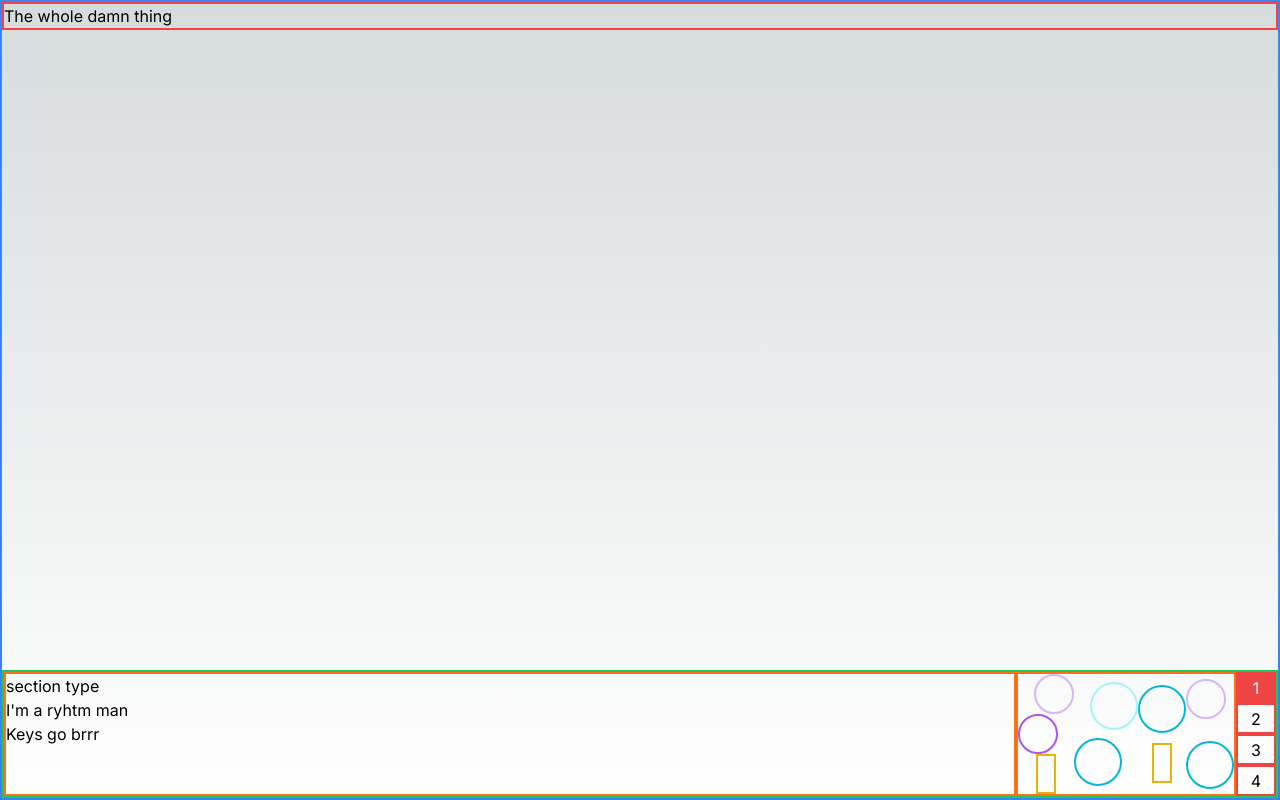
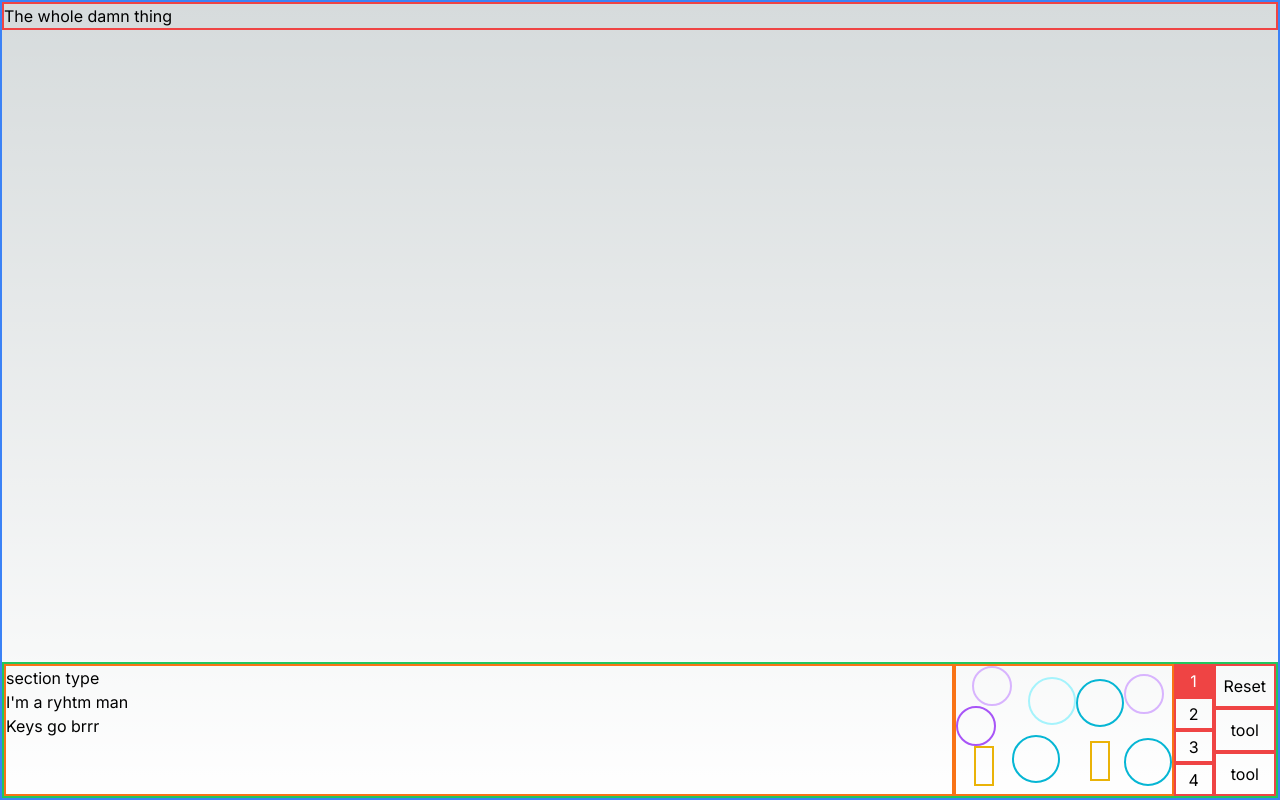
Before and after one commit to AdamSaunders26/iRock-Arranger, a Next.js app: page / in a window 1280 px wide. Built offline with nearby package versions, Linux system fonts and the light colour scheme.

Commit message:
add reset option

```diff
--- a/app/Drum.tsx
+++ b/app/Drum.tsx
@@ -1,13 +1,26 @@
 "use client";
 import { useState } from "react";
 
-export default function Drum({ kind }: { kind: string }) {
-  const drum = "border-2 border-cyan-500 rounded-full w-12 h-12";
-  const drum1 = "border-2 border-cyan-200 ml-4 rounded-full w-12 h-12";
-  const cymbal = "border-2 border-purple-500 rounded-full w-10 h-10";
-  const cymbal1 = "border-2 border-purple-300 ml-4 rounded-full w-10 h-10";
-  const cymbal2 = "border-2 border-purple-300 mb-4 rounded-full w-10 h-10";
-  const pedal = "border-2 border-yellow-500 place-self-center  w-5 h-10";
+export default function Drum({
+  kind,
+  currentNum,
+  reset,
+}: {
+  kind: string;
+  currentNum: number;
+  reset: boolean;
+}) {
+  const drum = "border-2 border-cyan-500 rounded-full w-12 h-12 text-center";
+  const drum1 =
+    "border-2 border-cyan-200 ml-4 rounded-full w-12 h-12 text-center";
+  const cymbal =
+    "border-2 border-purple-500 rounded-full w-10 h-10 text-center";
+  const cymbal1 =
+    "border-2 border-purple-300 ml-4 rounded-full w-10 h-10 text-center";
+  const cymbal2 =
+    "border-2 border-purple-300 mb-4 rounded-full w-10 h-10 text-center";
+  const pedal =
+    "border-2 border-yellow-500 place-self-center  w-5 h-10 text-center";
 
   let divName = "";
 
@@ -34,16 +47,22 @@ export default function Drum({ kind }: { kind: string }) {
       break;
   }
 
-  const [tap, setTap] = useState(false);
-
+  const [text, setText] = useState("");
+  console.log(text);
   return (
     <p
       onClick={() => {
-        setTap((curr) => !curr);
+        if (reset) {
+          setText("");
+        } else {
+          setText((curr) => {
+            return curr + ` ${currentNum}`;
+          });
+        }
       }}
       className={divName}
     >
-      {tap ? "tap" : null}
+      {text ? text : null}
     </p>
   );
 }
--- a/app/DrumPad.tsx
+++ b/app/DrumPad.tsx
@@ -1,24 +1,30 @@
 import Drum from "./Drum";
 
-export default function DrumPad() {
+export default function DrumPad({
+  currentNum,
+  reset,
+}: {
+  currentNum: number;
+  reset: boolean;
+}) {
   return (
     <div className="border-2 border-orange-500 flex">
       <div className=" flex flex-col">
-        <Drum kind={"cymbal1"} />
-        <Drum kind={"cymbal"} />
-        <Drum kind={"pedal"} />
+        <Drum kind={"cymbal1"} currentNum={currentNum} reset={reset} />
+        <Drum kind={"cymbal"} currentNum={currentNum} reset={reset} />
+        <Drum kind={"pedal"} currentNum={currentNum} reset={reset} />
       </div>
       <div className=" flex flex-col justify-evenly">
-        <Drum kind={"drum1"} />
-        <Drum kind={"drum"} />
+        <Drum kind={"drum1"} currentNum={currentNum} reset={reset} />
+        <Drum kind={"drum"} currentNum={currentNum} reset={reset} />
       </div>
       <div className=" flex flex-col justify-evenly">
-        <Drum kind={"drum"} />
-        <Drum kind={"pedal"} />
+        <Drum kind={"drum"} currentNum={currentNum} reset={reset} />
+        <Drum kind={"pedal"} currentNum={currentNum} reset={reset} />
       </div>
       <div className=" flex flex-col justify-evenly">
-        <Drum kind={"cymbal2"} />
-        <Drum kind={"drum"} />
+        <Drum kind={"cymbal2"} currentNum={currentNum} reset={reset} />
+        <Drum kind={"drum"} currentNum={currentNum} reset={reset} />
       </div>
     </div>
   );
--- /dev/null
+++ b/app/ResetTool.tsx
@@ -0,0 +1,25 @@
+"use client";
+
+import { useState } from "react";
+
+export default function ResetTool({
+  reset,
+  setReset,
+}: {
+  reset: boolean;
+  setReset: React.Dispatch<React.SetStateAction<boolean>>;
+}) {
+  const buttonClass = "border-2 border-red-500 h-full p-2";
+  const clickedButtonClass =
+    "border-2 border-red-500 h-full bg-red-500 text-white p-2";
+  return (
+    <button
+      className={reset ? clickedButtonClass : buttonClass}
+      onClick={() => {
+        setReset((curr) => !curr);
+      }}
+    >
+      Reset
+    </button>
+  );
+}
--- a/app/Section.tsx
+++ b/app/Section.tsx
@@ -4,9 +4,11 @@ import DrumPad from "./DrumPad";
 import KeysPad from "./KeysPad";
 import NumberSelector from "./NumberSelector";
 import RhythmStave from "./RhythmStave";
+import ToolSelector from "./ToolSelector";
 
 export default function Section() {
   const [currentNum, setCurrentNum] = useState(1);
+  const [reset, setReset] = useState(false);
 
   return (
     <div className="border-2 border-green-500 flex justify-end w-full ">
@@ -16,8 +18,9 @@ export default function Section() {
         <KeysPad />
       </div>
       <div className="flex">
-        <DrumPad />
+        <DrumPad currentNum={currentNum} reset={reset} />
         <NumberSelector currentNum={currentNum} setCurrentNum={setCurrentNum} />
+        <ToolSelector reset={reset} setReset={setReset} />
       </div>
     </div>
   );
--- /dev/null
+++ b/app/ToolButton.tsx
@@ -0,0 +1,20 @@
+"use client";
+
+import { useState } from "react";
+
+export default function ToolButton() {
+  const buttonClass = "border-2 border-red-500 h-full p-2";
+  const clickedButtonClass =
+    "border-2 border-red-500 h-full bg-red-500 text-white p-2";
+  const [clicked, setClicked] = useState(false);
+  return (
+    <button
+      className={clicked ? clickedButtonClass : buttonClass}
+      onClick={() => {
+        setClicked((curr) => !curr);
+      }}
+    >
+      tool
+    </button>
+  );
+}
--- /dev/null
+++ b/app/ToolSelector.tsx
@@ -0,0 +1,18 @@
+import ResetTool from "./ResetTool";
+import ToolButton from "./ToolButton";
+
+export default function ToolSelector({
+  reset,
+  setReset,
+}: {
+  reset: boolean;
+  setReset: React.Dispatch<React.SetStateAction<boolean>>;
+}) {
+  return (
+    <div className="flex flex-col">
+      <ResetTool reset={reset} setReset={setReset} />
+      <ToolButton />
+      <ToolButton />
+    </div>
+  );
+}
```
